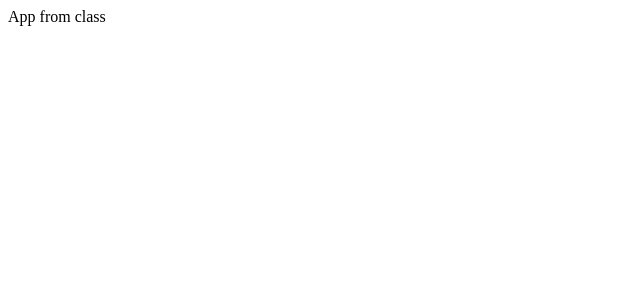
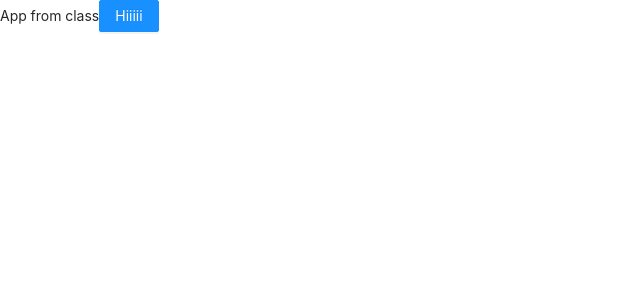
Before and after one commit to Chao216/atguigu-front-end, a React (Create React App) app: page / in a window 1280 px wide. Shown: the top 300 px of the page, without its empty margins (0-640 px from the left). Built offline with nearby package versions, Linux system fonts and the light colour scheme.

Commit message:
antd added

```diff
--- a/package.json
+++ b/package.json
@@ -6,6 +6,7 @@
     "@testing-library/jest-dom": "^5.16.4",
     "@testing-library/react": "^13.3.0",
     "@testing-library/user-event": "^13.5.0",
+    "antd": "^4.22.2",
     "react": "^18.2.0",
     "react-dom": "^18.2.0",
     "react-scripts": "5.0.1",
--- /dev/null
+++ b/src/App.css
@@ -0,0 +1 @@
+@import '~antd/dist/antd.css';
--- a/src/App.js
+++ b/src/App.js
@@ -1,7 +1,12 @@
 import { Component } from "react";
+
+import { Button } from 'antd';
+import './App.css';
 
 export default class App extends Component {
   render() {
-    return <div>App from class</div>;
+    return <div>App from class
+      <Button type="primary">Hiiiii</Button>
+    </div>;
   }
 }
```
Also changed, not shown: 1 other file (tests, documents, lock files or other folders).
